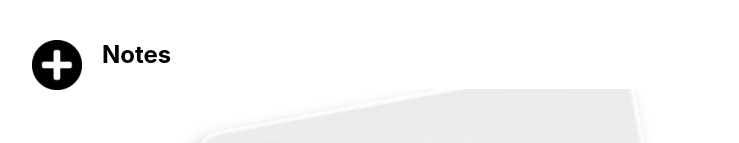
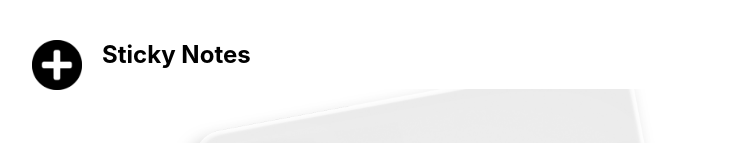
Before and after one commit to vishnukkrishna/Sticky-Note-React-JS, a React (Create React App) app: page / in a window 1280 px wide. Shown: the top 143 px of the page, without its empty margins (8-747 px from the left). Built offline with nearby package versions, Linux system fonts and the light colour scheme.

Commit message:
some modifications

```diff
--- a/src/components/NoteContainer/NoteContainer.jsx
+++ b/src/components/NoteContainer/NoteContainer.jsx
@@ -26,7 +26,7 @@ function NoteContainer(props) {
   };
   return (
     <div className="note-container">
-      <h2>Notes</h2>
+      <h2>Sticky Notes</h2>
       <div className="note-container_notes custom-scroll">{renderNotes()}</div>
     </div>
   );
```
